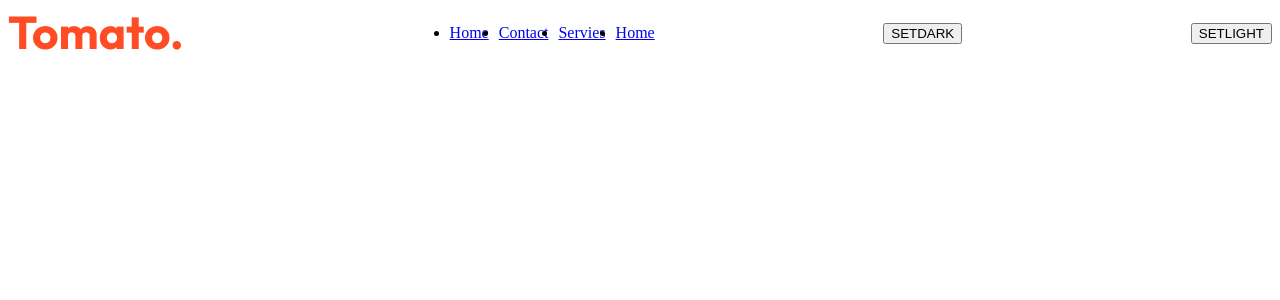
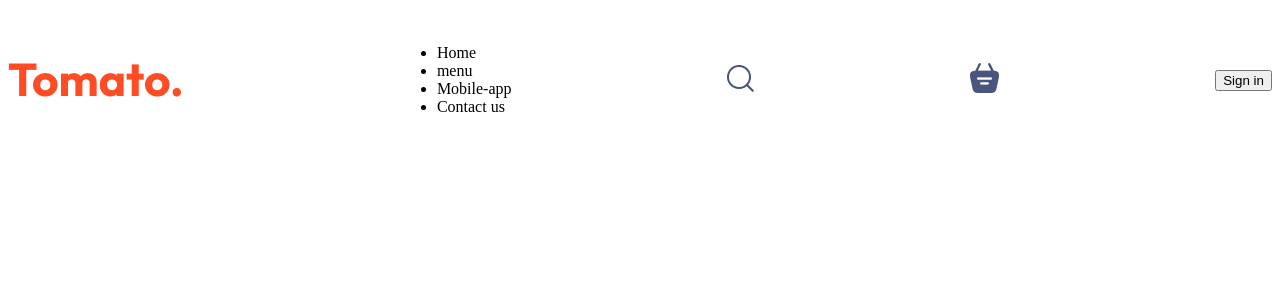
Before and after one commit to bimalesh07/-Food-Delivery-, a React (Vite) app: page / in a window 1280 px wide. Shown: the top 300 px of the page. Built offline with nearby package versions, Linux system fonts and the light colour scheme.

Commit message:
Refactor Navbar component and CSS styles for improved layout and readability

```diff
--- a/src/components/Navbar.css
+++ b/src/components/Navbar.css
@@ -2,6 +2,7 @@
     display: flex;
     align-items: center;
     justify-content: space-between;
+    padding: 20px 0px;
 }
 .ul{
     display: flex;
--- a/src/components/Navbar.jsx
+++ b/src/components/Navbar.jsx
@@ -1,34 +1,28 @@
 import React from 'react'
 import { assets } from '../assets/assets';
 import "./Navbar.css";
-import { useEffect } from 'react';
-const Navbar = ({Theme,setTheme}) => {
 
-useEffect(() => {
-    if(Theme==='dark'){
-      document.body.classList.add('dark')
-    }else{
-        document.body.classList.remove('dark')
-    }
-    localStorage.setItem('theme',Theme)
-
-}, [Theme])
-
+const Navbar = () => {
 
   return (
-
-    <div className='navbar'>
-        <img src={assets.logo}></img>
-        <ul className='ul'>
-            <li><a href='#'>Home</a></li>
-            <li><a href='#'>Contact</a></li>
-            <li><a href='#'>Servies</a></li>
-            <li><a href='#'>Home</a></li>
-        </ul>
-        <button onClick={()=>setTheme('dark')}>SETDARK</button>
-        <button onClick={()=>setTheme('light')}>SETLIGHT</button>
+    <div className="navbar">
+      <img src={assets.logo}></img>
+      <ul className="navbar-menu">
+        <li>Home</li>
+        <li>menu</li>
+        <li>Mobile-app</li>
+        <li>Contact us</li>
+      </ul>
+      <div className="navbar-right">
+        <img src={assets.search_icon}></img>
+      </div>
+      <div className="navbar-search-icon">
+        <img src={assets.basket_icon}></img>
+        <div className='dot'></div>
+      </div>
+      <button className='btn'>Sign in</button>
     </div>
-  )
+  );
 }
 
 export default Navbar
```
